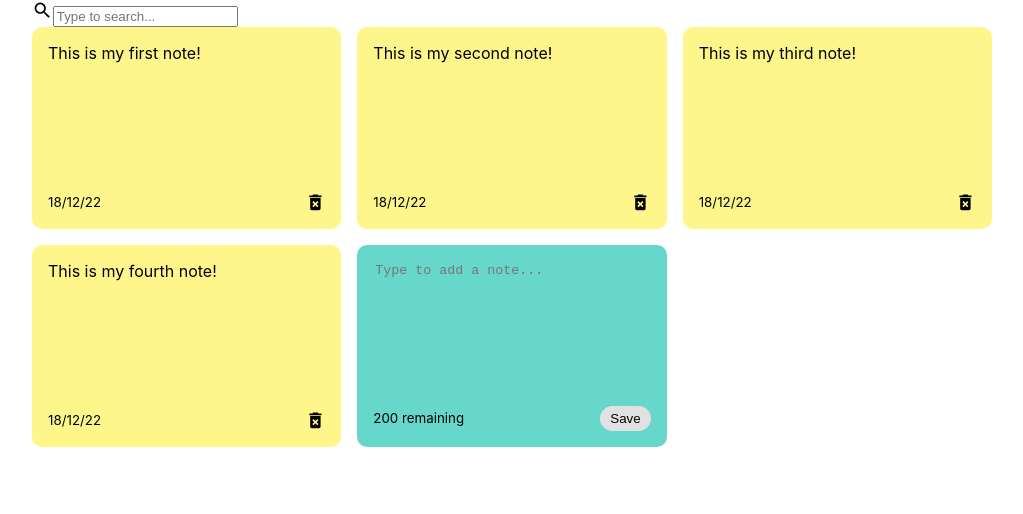
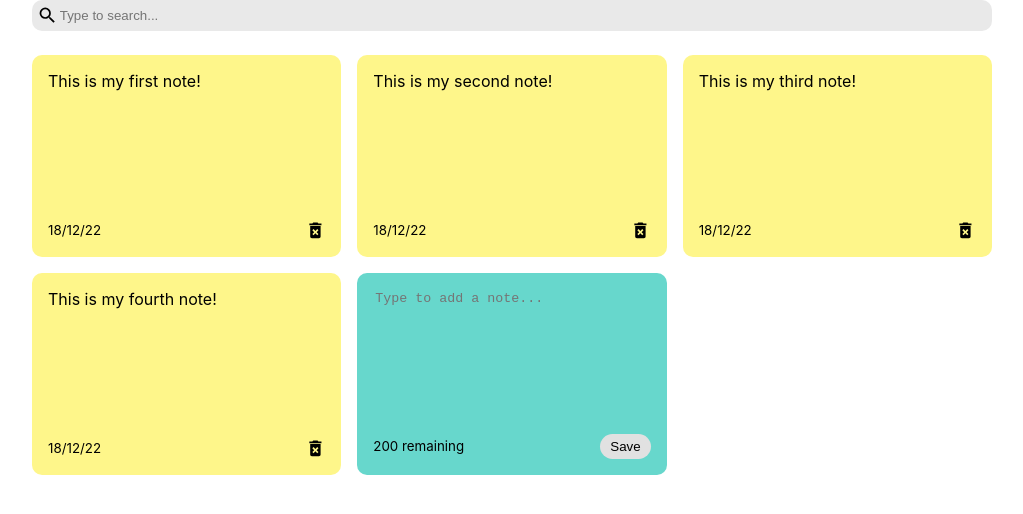
Before and after one commit to yasminnabila/notes-app-react, a React (Create React App) app in the folder react-notes-app/: page / in a window 1280 px wide. Shown: the top 514 px of the page, without its empty margins (128-1151 px from the left). Built offline with nearby package versions, Linux system fonts and the light colour scheme.

Commit message:
Styling search box & input field

```diff
--- a/react-notes-app/src/index.css
+++ b/react-notes-app/src/index.css
@@ -74,3 +74,21 @@
 .delete-icon {
   cursor: pointer;
 }
+
+.search {
+  display: flex;
+  align-items: center;
+  background-color: rgb(233, 233, 233);
+  border-radius: 10px;
+  padding: 5px;
+  margin-bottom: 1.5em;
+}
+
+.search input {
+  border: none;
+  background-color: rgb(233, 233, 233);
+}
+
+.search input:focus {
+  outline: none;
+}
```
